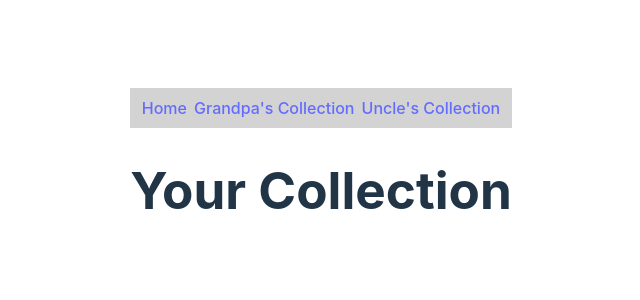
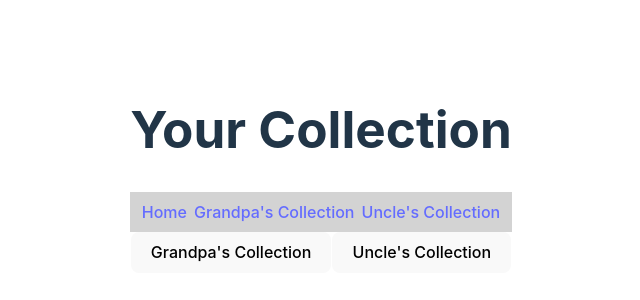
Before and after one commit to tvroley/Trading-Cards, a React (Vite) app in the folder trading-cards/: page / in a window 1280 px wide. Shown: the part 230-530 px from the top of the page, without its empty margins (319-959 px from the left). Built offline with nearby package versions, Linux system fonts and the light colour scheme.

Commit message:
collection buttons for home page

```diff
--- a/trading-cards/src/App.jsx
+++ b/trading-cards/src/App.jsx
@@ -8,6 +8,7 @@ function App() {
 
   return (
     <div>
+      <h1>Your Collection</h1>
       <Nav/>
       <Routes>
         <Route path="/" element={<Home/>} />
--- a/trading-cards/src/Home.jsx
+++ b/trading-cards/src/Home.jsx
@@ -1,10 +1,20 @@
-import Nav from "./Nav";
-import { Outlet } from "react-router";
+import {useNavigate} from "react-router-dom";
 
 export default function Home() {
+    const navigate = useNavigate();
+
+    const goGrandpa = () => {
+        navigate('/grandpa');
+    }
+
+    const goUncle = () => {
+        navigate('/uncle');
+    }
+
     return (
-        <div>
-          <h1>Your Collection</h1>
+        <div className="div-cards-buttons">
+          <button onClick={goGrandpa}>Grandpa's Collection</button>
+          <button onClick={goUncle}>Uncle's Collection</button>
         </div>
     );
 }
```
